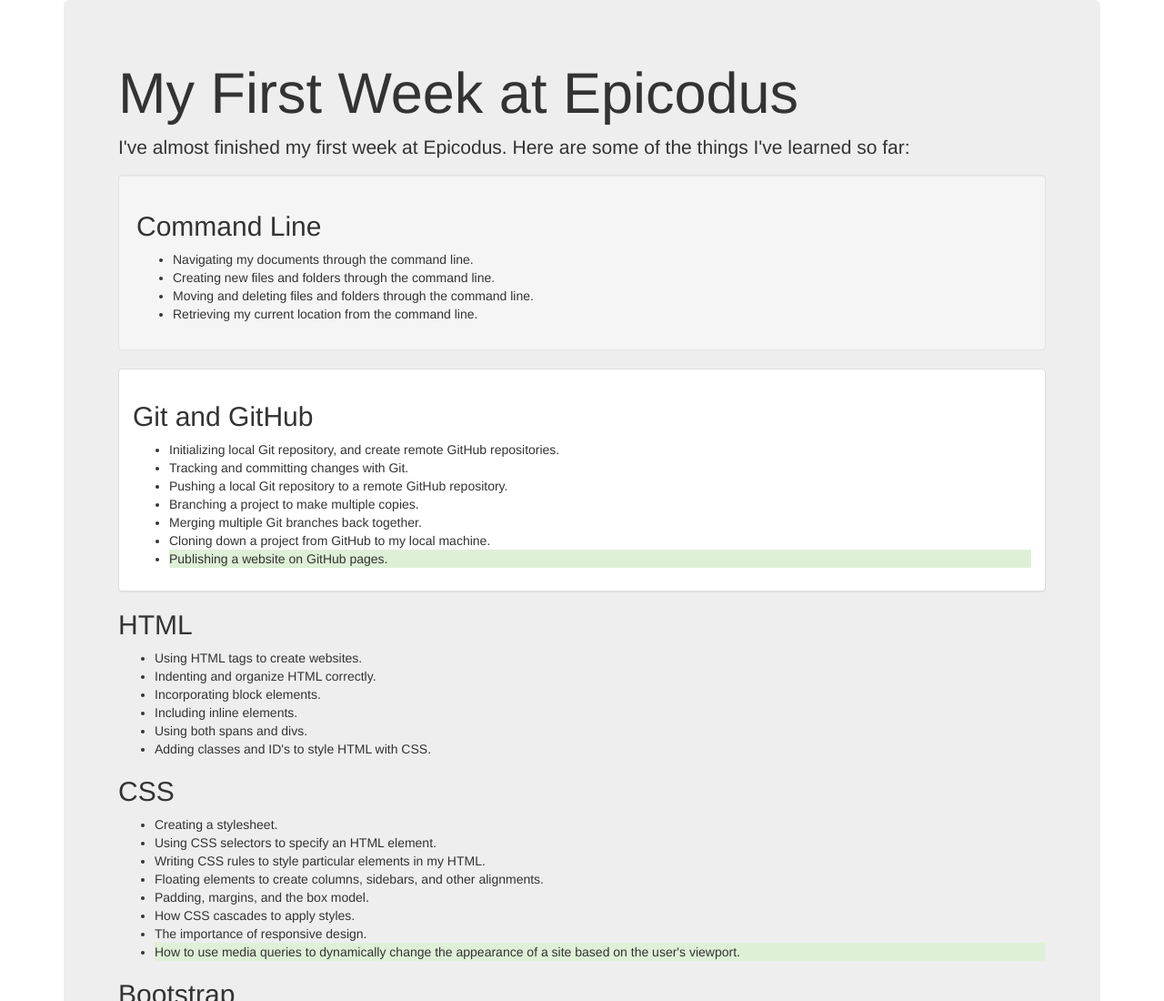
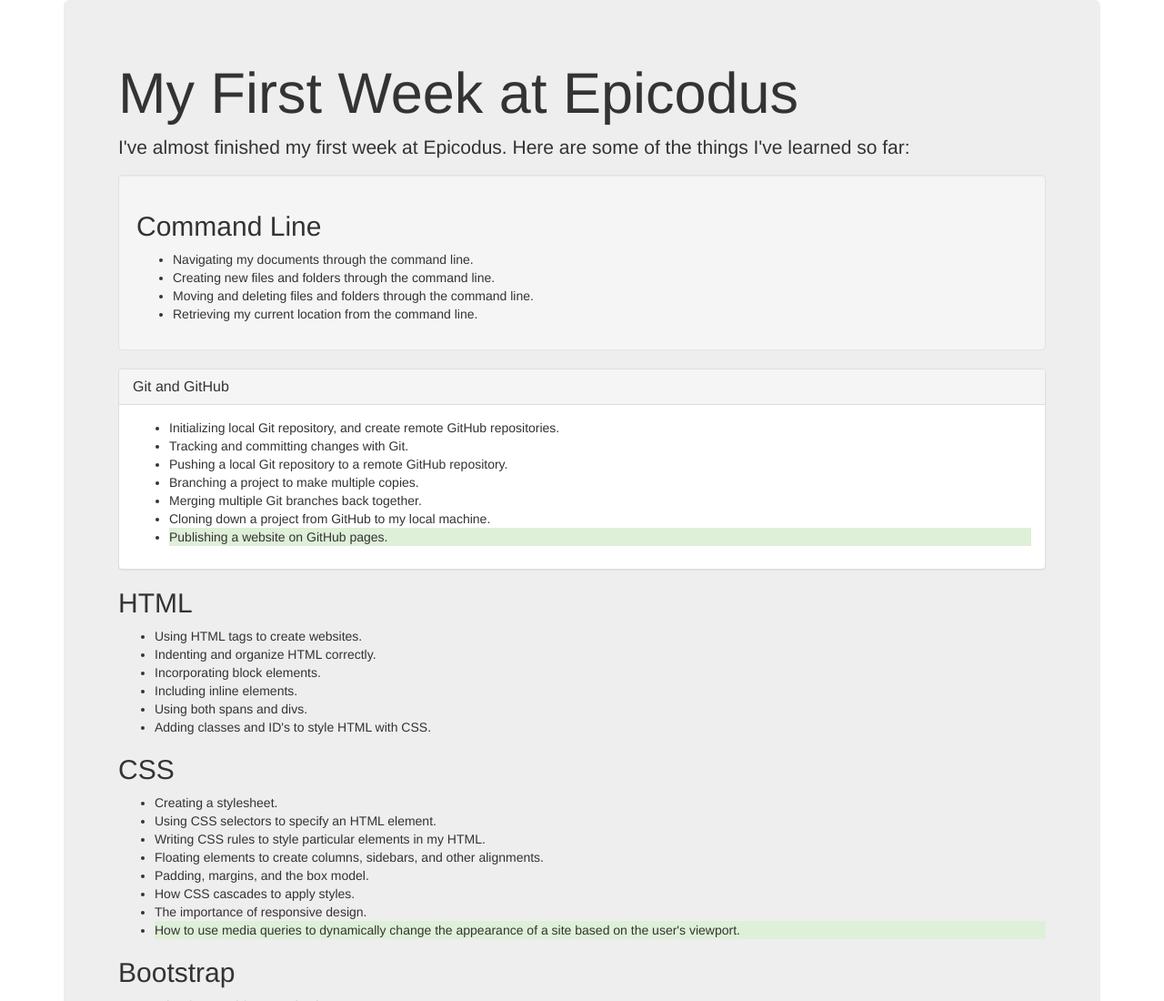
Before and after one commit to EEymann/week-in-review, a plain HTML site: page index.html in a window 1280 px wide. Shown: the top 1100 px of the page at 91% size. Drawn offline with Linux system fonts and the light colour scheme.

Commit message:
add panel heading and panel title to Git and GitHub.

```diff
--- a/index.html
+++ b/index.html
@@ -21,8 +21,10 @@
       </ul>
     </div>
     <div class="panel panel-default">
+      <div class="panel-heading">
+          <h2 class="panel-title">Git and GitHub</h2>
+      </div>
       <div class="panel-body">
-    <h2>Git and GitHub</h2>
         <ul>
           <li>Initializing local Git repository, and create remote GitHub repositories.</li>
           <li>Tracking and committing changes with Git.</li>
```
Lines whose indentation alone changed are shown as unchanged.
